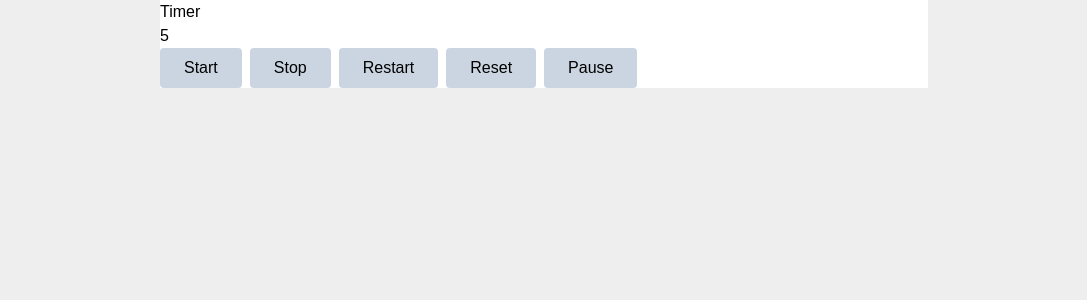
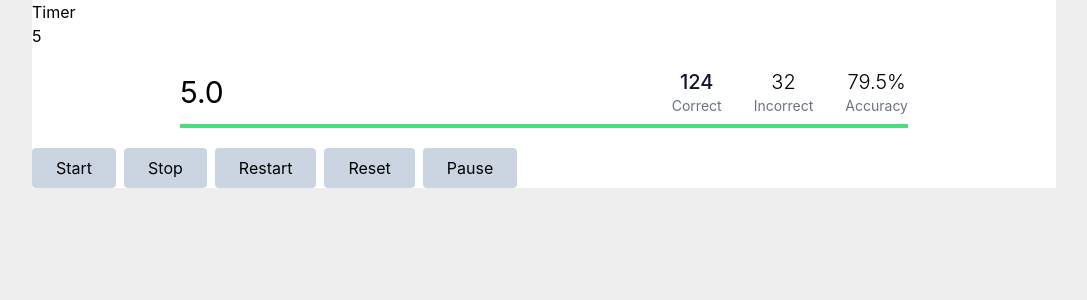
Before and after one commit to McHeisenburglar/rubiks-cube-3d-vite, a React (Vite) app: page /rubiks-cube-3d-vite/timer in a window 1280 px wide. Shown: the top 300 px of the page, without its empty margins (96-1183 px from the left). Built offline with nearby package versions, Linux system fonts and the light colour scheme.

Commit message:
Add props to Scoreboard.

```diff
--- a/src/components/timer/TimerMain.tsx
+++ b/src/components/timer/TimerMain.tsx
@@ -3,32 +3,42 @@ import { useState } from 'react'
 import useCountdown from './useCountdown'
 
 interface ScoreboardProps {
+	correctGuesses: number
+	incorrectGuesses: number
 	secondsTotal: number
 	millisecondsLeft: number
 }
 
 const Scoreboard: React.FC<ScoreboardProps> = ({
+	correctGuesses,
+	incorrectGuesses,
 	secondsTotal,
 	millisecondsLeft,
 }) => {
 	const secondsLeft = millisecondsLeft / 1000
 
+	const accuracy = (correctGuesses / (correctGuesses + incorrectGuesses)) * 100
+
 	return (
 		<>
-			<div className="flex flex-col gap-y-2 p-5">
+			<div className="flex flex-col gap-y-2 p-5 w-full max-w-3xl mx-auto">
 				<div className="flex flex-1 justify-between items-center">
-					<span className="text-5xl">{secondsLeft.toFixed(1)}</span>
-					<div className="flex gap-x-10">
+					<span className="text-3xl">{secondsLeft.toFixed(1)}</span>
+					<div className="flex gap-x-8">
 						<div className="flex flex-col justify-center items-middle text-center">
-							<span className="text-3xl text-slate-900">49</span>
+							<span className="text-xl font-medium text-slate-900">
+								{correctGuesses}
+							</span>
 							<span className="text-sm text-gray-500">Correct</span>
 						</div>
 						<div className="flex flex-col justify-center items-middle text-center">
-							<span className="text-3xl">3</span>
+							<span className="text-xl font-light">{incorrectGuesses}</span>
 							<span className="text-sm text-gray-500">Incorrect</span>
 						</div>
 						<div className="flex flex-col justify-center items-middle text-center">
-							<span className="text-3xl">92%</span>
+							<span className="text-xl font-light">
+								{accuracy.toFixed(1) + '%'}
+							</span>
 							<span className="text-sm text-gray-500">Accuracy</span>
 						</div>
 					</div>
@@ -68,7 +78,7 @@ export default function TimerMain() {
 		'px-6 py-2 rounded bg-slate-300 hover:bg-slate-400 transition duration-150 mr-2'
 
 	return (
-		<div className="w-3/5 mx-auto bg-white">
+		<div className="w-4/5 mx-auto bg-white">
 			<div>Timer</div>
 			<div>
 				<input
@@ -80,12 +90,14 @@ export default function TimerMain() {
 				/>
 			</div>
 
-			{isRunning && (
-				<Scoreboard
-					secondsTotal={seconds}
-					millisecondsLeft={millisecondsLeft}
-				/>
-			)}
+			{/* {isRunning && ( */}
+			<Scoreboard
+				correctGuesses={124}
+				incorrectGuesses={32}
+				secondsTotal={seconds}
+				millisecondsLeft={millisecondsLeft}
+			/>
+			{/* )} */}
 
 			{/* <span>{millisecondsLeft}</span> */}
 			<div>
--- a/src/scss/style.scss
+++ b/src/scss/style.scss
@@ -4,7 +4,7 @@
 
 body {
 	background: #eee;
-	font-family: Arial, Helvetica, sans-serif;
+	// font-family: Arial, Helvetica, sans-serif;
 }
 
 main {
--- a/tailwind.config.js
+++ b/tailwind.config.js
@@ -2,6 +2,10 @@
 export default {
 	content: ['./index.html', './src/**/*.{js,ts,jsx,tsx}'],
 	theme: {
+		fontFamily: {
+			sans: ['Inter', 'Helvetica', 'sans-serif'],
+			serif: ['Merriweather', 'serif'],
+		},
 		extend: {},
 	},
 	plugins: [],
```
